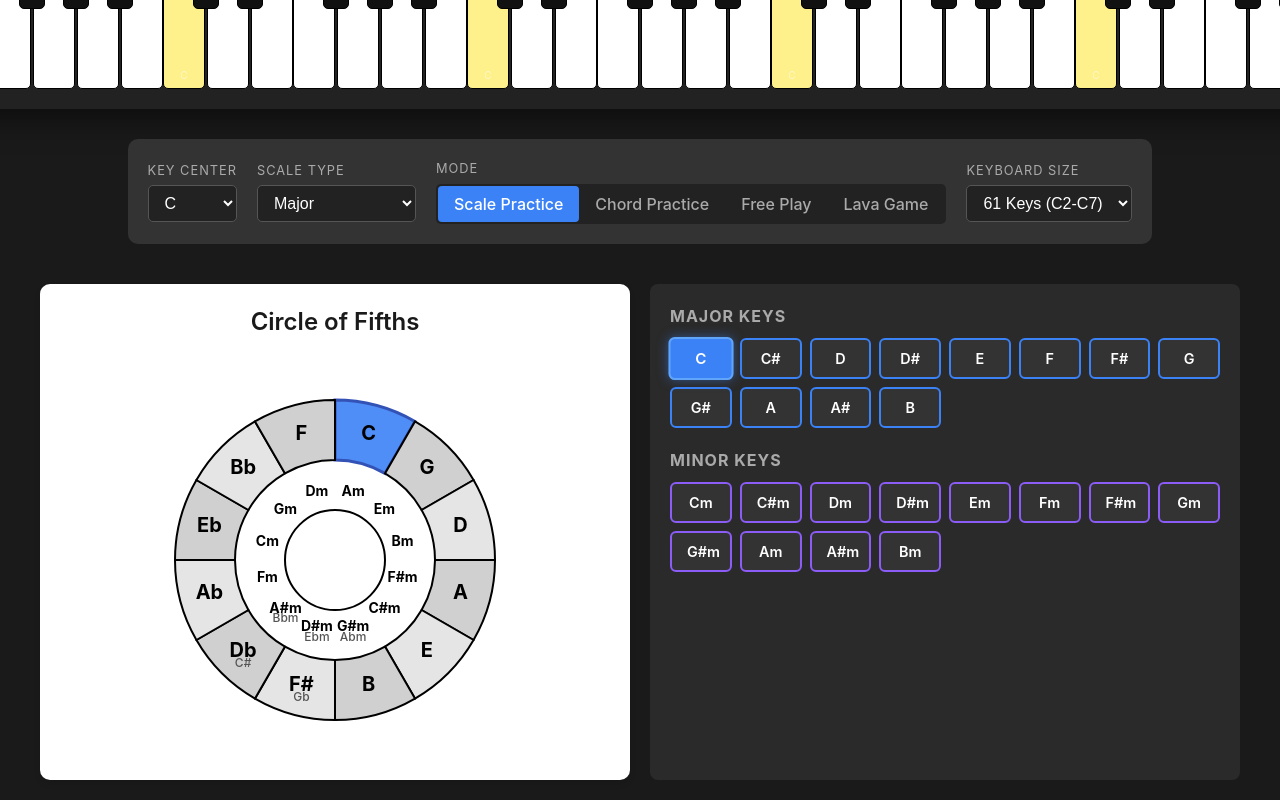
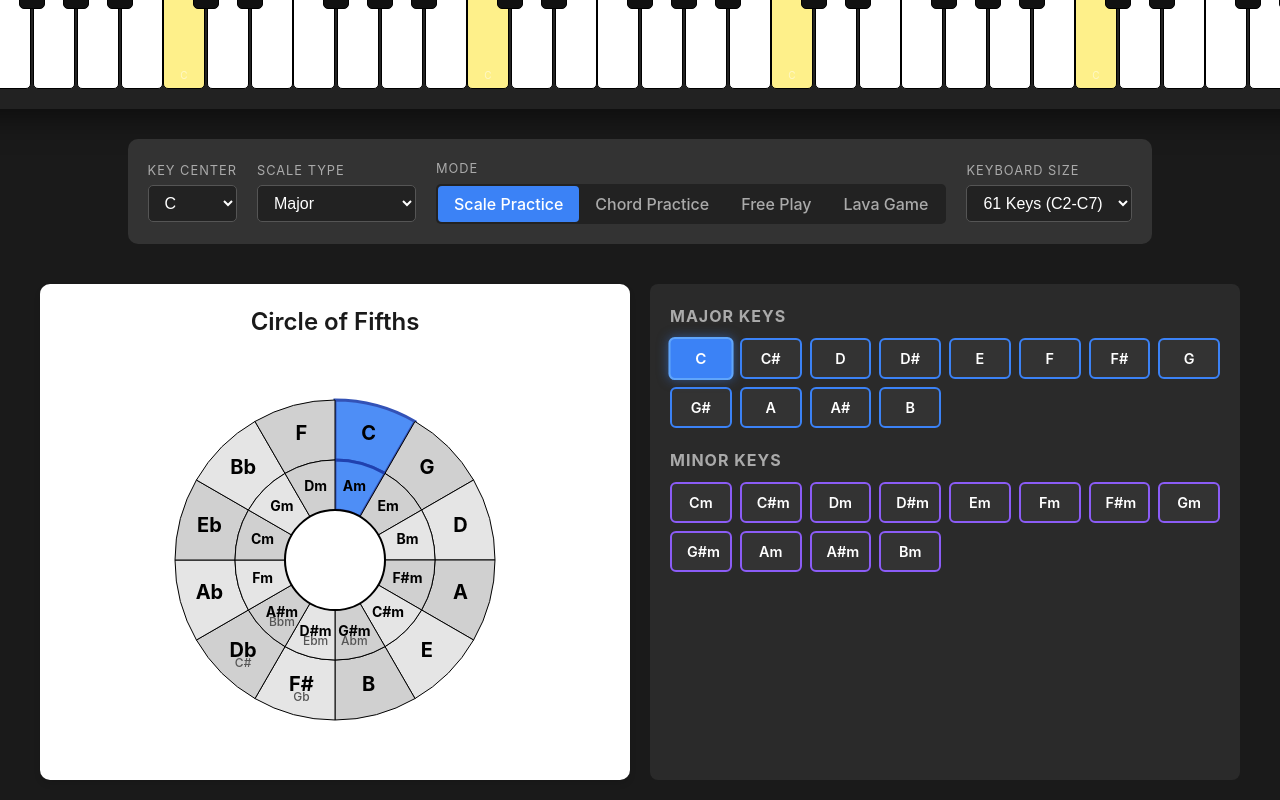
Before and after one commit to pleabargain/piano-app, a React (Vite) app: page / in a window 1280 px wide. Shown: the part 220-1020 px from the top of the page. Built offline with nearby package versions, Linux system fonts and the light colour scheme.

Commit message:
feat: introduce Circle of Fifths component with chord detection integration and unit tests.

```diff
--- a/src/App.jsx
+++ b/src/App.jsx
@@ -495,6 +495,7 @@ function App() {
             <CircleOfFifths
               selectedRoot={selectedRoot}
               onRootSelect={setSelectedRoot}
+              detectedChord={detectedChord}
             />
             <KeyDisplay
               selectedRoot={selectedRoot}
--- a/src/components/CircleOfFifths.css
+++ b/src/components/CircleOfFifths.css
@@ -33,7 +33,7 @@
 
 .segment {
   stroke: #000;
-  stroke-width: 2;
+  stroke-width: 1;
   transition: all 0.2s ease;
 }
 
@@ -46,7 +46,7 @@
 }
 
 .segment:hover {
-  stroke-width: 3;
+  stroke-width: 2;
   stroke: #3b82f6;
   opacity: 0.8;
 }
@@ -56,6 +56,33 @@
   stroke: #1e40af;
   stroke-width: 3;
   opacity: 0.9;
+}
+
+/* Animation / Active States */
+.segment.active-major {
+  fill: #1e3a8a;
+  /* Distinct Dark Blue */
+  stroke: #000;
+}
+
+.segment.active-minor {
+  fill: #93c5fd;
+  /* Distinct Light Blue */
+  stroke: #000;
+}
+
+/* Ensure text is visible on dark backgrounds */
+.segment.active-major~.major-label {
+  fill: #fff;
+}
+
+.segment.active-major~.major-label .enharmonic {
+  fill: #9ca3af;
+}
+
+/* Ensure text is visible on light backgrounds (default is black, so fine) */
+.segment.active-minor~.minor-label {
+  fill: #000;
 }
 
 .major-label {
--- a/src/components/CircleOfFifths.jsx
+++ b/src/components/CircleOfFifths.jsx
@@ -37,7 +37,7 @@ const NOTE_MAP = {
   'F': 'F',
 };
 
-const CircleOfFifths = ({ selectedRoot, onRootSelect }) => {
+const CircleOfFifths = ({ selectedRoot, onRootSelect, detectedChord }) => {
   const handleSegmentClick = (majorNote) => {
     // Map the circle of fifths note to app's note system
     const mappedNote = NOTE_MAP[majorNote] || majorNote;
@@ -49,6 +49,75 @@ const CircleOfFifths = ({ selectedRoot, onRootSelect }) => {
     const mappedNote = NOTE_MAP[majorNote] || majorNote;
     return mappedNote === selectedRoot;
   };
+
+  // Determine active keys based on detected chord
+  const getActiveKeys = () => {
+    if (!detectedChord || typeof detectedChord !== 'object') return { major: [], minor: [] };
+
+    // Use root and type directly if available, otherwise fallback to parsing name
+    let root, isMinor;
+
+    if (detectedChord.root && detectedChord.type) {
+      root = detectedChord.root;
+      const type = detectedChord.type.toLowerCase();
+      isMinor = type.includes('minor') || type.includes('diminished');
+    } else {
+      const { name } = detectedChord;
+      if (typeof name !== 'string') return { major: [], minor: [] };
+      const parts = name.split(' ');
+      root = parts[0];
+      const quality = parts.slice(1).join(' ').toLowerCase();
+      isMinor = quality.includes('minor');
+    }
+
+    // Helper to map circle notes to app notes (sharps)
+    const getAppNote = (circleNote) => NOTE_MAP[circleNote] || circleNote;
+
+    // Find the center index
+    let centerIndex = -1;
+
+    if (isMinor) {
+      centerIndex = CIRCLE_OF_FIFTHS.findIndex(k => {
+        // Check primary minor key
+        const minorRoot = k.minor.slice(0, -1); // Remove 'm'
+        if (getAppNote(minorRoot) === root) return true;
+
+        // Check enharmonic minor key
+        if (k.enharmonicMinor) {
+          const enhMinorRoot = k.enharmonicMinor.slice(0, -1);
+          if (getAppNote(enhMinorRoot) === root) return true;
+        }
+        return false;
+      });
+    } else {
+      centerIndex = CIRCLE_OF_FIFTHS.findIndex(k => {
+        // Check primary major key
+        if (getAppNote(k.major) === root) return true;
+
+        // Check enharmonic major key
+        if (k.enharmonicMajor) {
+          if (getAppNote(k.enharmonicMajor) === root) return true;
+        }
+        return false;
+      });
+    }
+
+    if (centerIndex === -1) return { major: [], minor: [] };
+
+    // Neighbors: center, center-1, center+1 (handling wrap-around)
+    const indices = [
+      (centerIndex - 1 + 12) % 12,
+      centerIndex,
+      (centerIndex + 1) % 12
+    ];
+
+    return {
+      major: indices, // All neighbors active for major ring
+      minor: indices  // All neighbors active for minor ring
+    };
+  };
+
+  const activeKeys = getActiveKeys();
 
   // Calculate position for segment edges (for path drawing)
   const getSegmentPosition = (index, total, radius) => {
@@ -77,29 +146,57 @@ const CircleOfFifths = ({ selectedRoot, onRootSelect }) => {
       <h3>Circle of Fifths</h3>
       <div className="circle-of-fifths">
         <svg viewBox="-200 -200 400 400" className="circle-svg">
-          {/* Draw outer ring (major keys) */}
+          {/* Draw rings */}
           {CIRCLE_OF_FIFTHS.map((key, index) => {
             const isLight = index % 2 === 0;
             const selected = isSelected(key.major);
+
+            // Positions
             const outerPos = getSegmentPosition(index, 12, 160);
-            const innerPos = getSegmentPosition(index, 12, 100);
+            const middlePos = getSegmentPosition(index, 12, 100); // Boundary between major/minor
+            const innerPos = getSegmentPosition(index, 12, 50);  // Inner boundary of minor ring
+
             const nextOuterPos = getSegmentPosition((index + 1) % 12, 12, 160);
-            const nextInnerPos = getSegmentPosition((index + 1) % 12, 12, 100);
+            const nextMiddlePos = getSegmentPosition((index + 1) % 12, 12, 100);
+            const nextInnerPos = getSegmentPosition((index + 1) % 12, 12, 50);
 
-            // Create path for segment
-            const pathData = `
+            // Major Ring Path (160 -> 100)
+            const majorPathData = `
               M ${outerPos.x} ${outerPos.y}
               A 160 160 0 0 1 ${nextOuterPos.x} ${nextOuterPos.y}
-              L ${nextInnerPos.x} ${nextInnerPos.y}
-              A 100 100 0 0 0 ${innerPos.x} ${innerPos.y}
+              L ${nextMiddlePos.x} ${nextMiddlePos.y}
+              A 100 100 0 0 0 ${middlePos.x} ${middlePos.y}
               Z
             `;
 
+            // Minor Ring Path (100 -> 50)
+            const minorPathData = `
+              M ${middlePos.x} ${middlePos.y}
+              A 100 100 0 0 1 ${nextMiddlePos.x} ${nextMiddlePos.y}
+              L ${nextInnerPos.x} ${nextInnerPos.y}
+              A 50 50 0 0 0 ${innerPos.x} ${innerPos.y}
+              Z
+            `;
+
+            const isMajorActive = activeKeys.major.includes(index);
+            const isMinorActive = activeKeys.minor.includes(index);
+
             return (
               <g key={index}>
+                {/* Major Segment */}
                 <path
-                  d={pathData}
-                  className={`segment ${isLight ? 'light' : 'dark'} ${selected ? 'selected' : ''}`}
+                  d={majorPathData}
+                  data-key={`major-${key.major}`}
+                  className={`segment major-segment ${isLight ? 'light' : 'dark'} ${selected ? 'selected' : ''} ${isMajorActive ? 'active-major' : ''}`}
+                  onClick={() => handleSegmentClick(key.major)}
+                  style={{ cursor: 'pointer' }}
+                />
+
+                {/* Minor Segment */}
+                <path
+                  d={minorPathData}
+                  data-key={`minor-${key.minor}`}
+                  className={`segment minor-segment ${isLight ? 'light' : 'dark'} ${selected ? 'selected' : ''} ${isMinorActive ? 'active-minor' : ''}`}
                   onClick={() => handleSegmentClick(key.major)}
                   style={{ cursor: 'pointer' }}
                 />
@@ -129,7 +226,7 @@ const CircleOfFifths = ({ selectedRoot, onRootSelect }) => {
 
                 {/* Minor key label (inner ring) - centered in segment */}
                 {(() => {
-                  const minorPos = getSegmentCenterPosition(index, 12, 70);
+                  const minorPos = getSegmentCenterPosition(index, 12, 75); // Adjusted slightly for 100-50 range
                   return (
                     <text
                       x={minorPos.x}
```
Also changed, not shown: reproduce_issue.js (added, +94 -0 lines), 1 other file (tests, documents, lock files or other folders).
